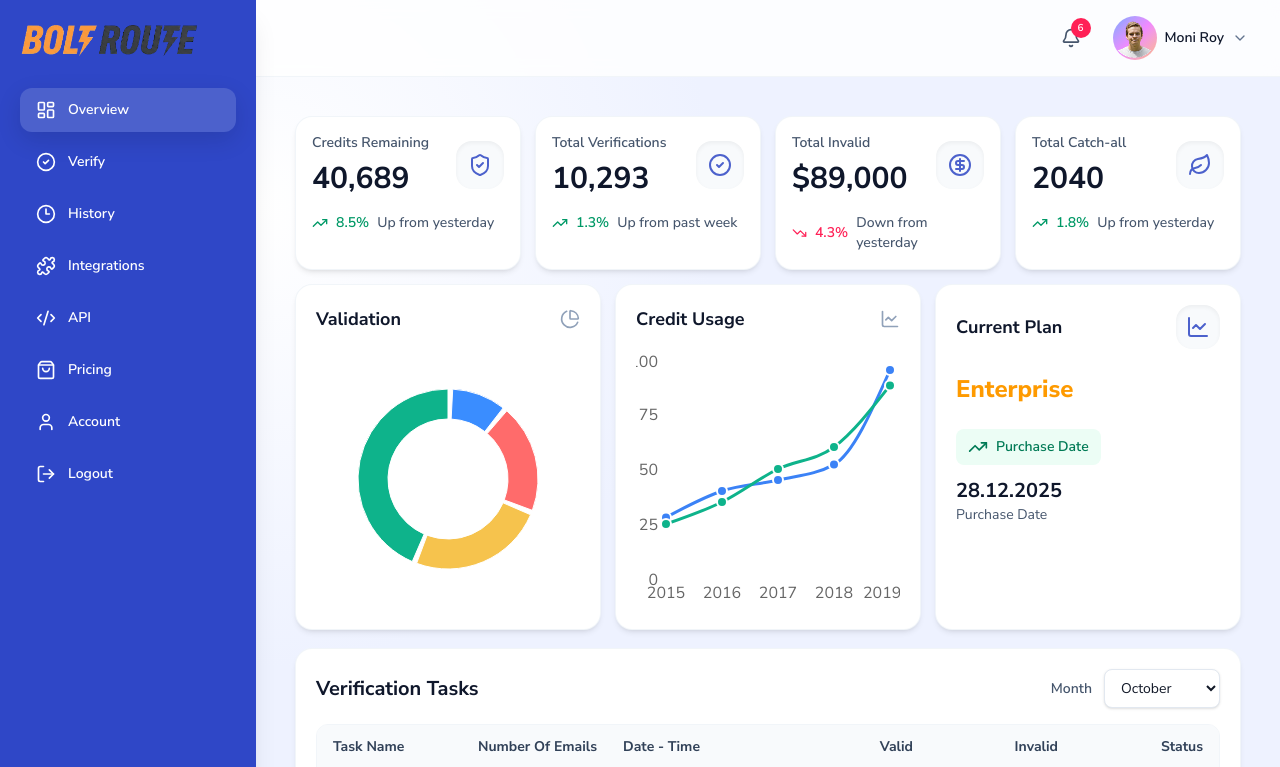
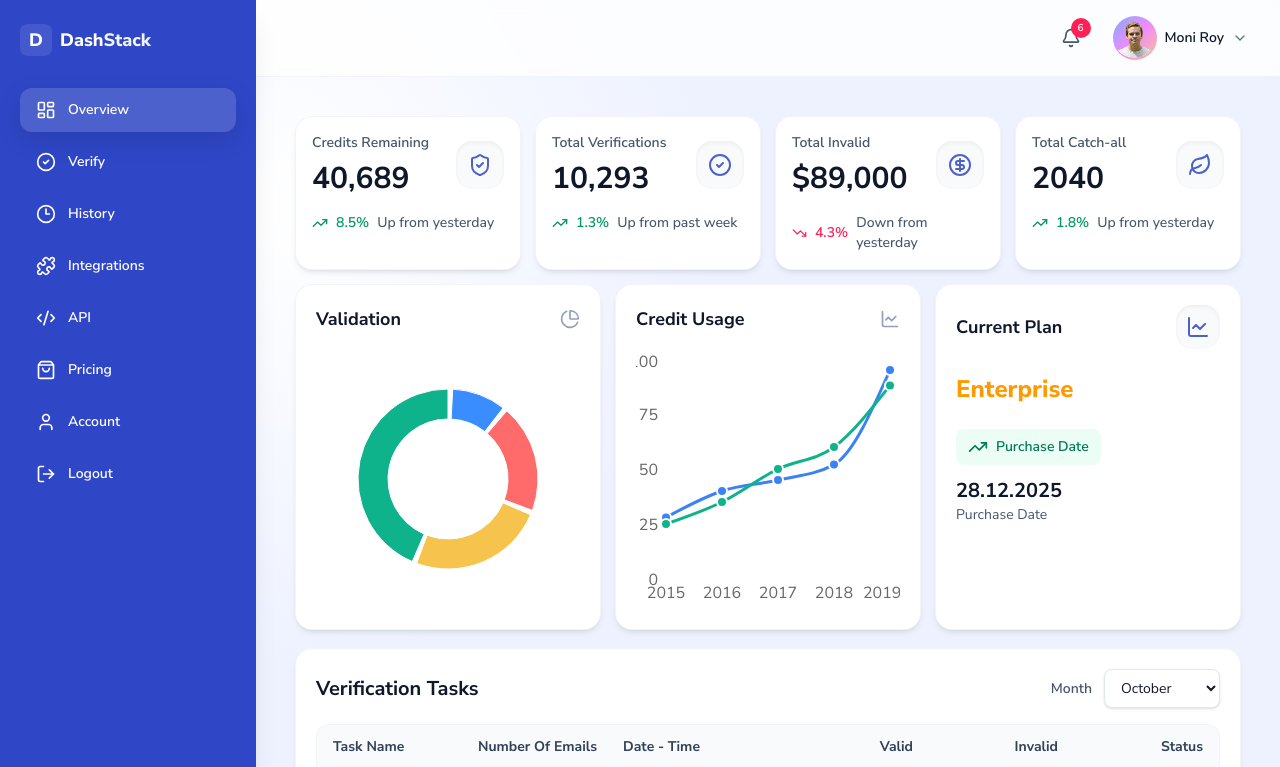
Before and after one commit to mustimoger/email-verification-fe-v1, a Next.js app: page /overview in a window 1280 px wide. Shown: the top 767 px of the page. Built offline with nearby package versions, Linux system fonts and the light colour scheme.

Commit message:
Revert "feat: replace sidebar text logo with BoltRoute image"
This reverts commit ef9831adfc18e336aca155ef2e2632e6cfe5ec00.

```diff
--- a/app/overview/page.tsx
+++ b/app/overview/page.tsx
@@ -298,14 +298,14 @@ export default function Home() {
       >
         <div className="flex h-full flex-col px-5 py-6">
           <div className="flex items-center justify-between">
-            <Image
-              src="/logo.png"
-              alt="BoltRoute"
-              width={140}
-              height={32}
-              className="h-8 w-auto"
-              priority
-            />
+            <div className="flex items-center gap-2">
+              <div className="flex h-8 w-8 items-center justify-center rounded-lg bg-white/10 text-lg font-extrabold">
+                D
+              </div>
+              <div className="text-lg font-extrabold">
+                Dash<span className="text-slate-100">Stack</span>
+              </div>
+            </div>
             <button
               type="button"
               className="rounded-lg p-2 text-white/80 hover:bg-white/10 lg:hidden"
```
Also changed, not shown: public/logo.png (deleted).
